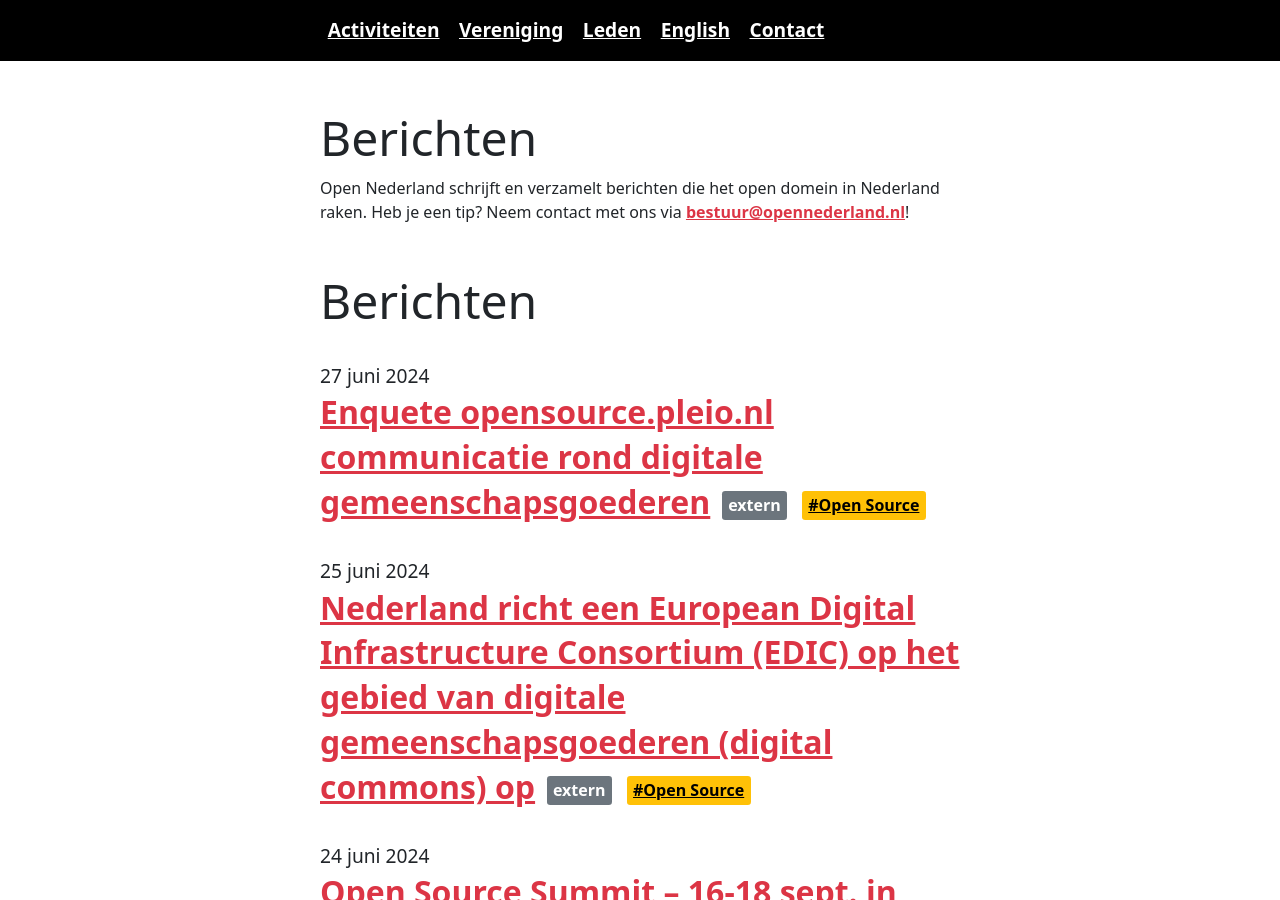
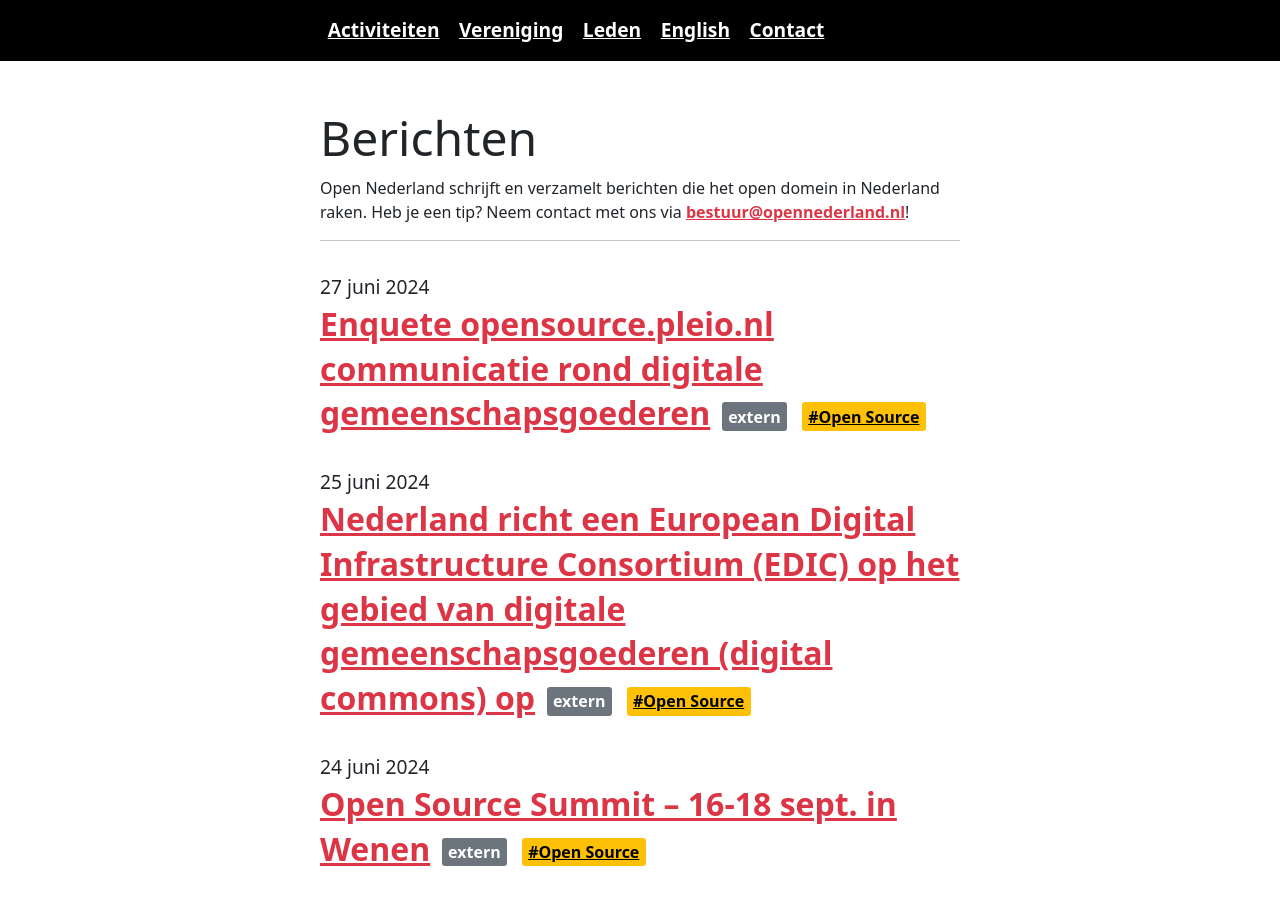
Before and after one commit to opennederland/www.opennederland.nl, a Jekyll site: the page built from pages/berichten.md, in a window 1280 px wide and 900 px high. Built offline with Jekyll 4.4.1, drawn with Linux system fonts in a browser that asks for light colours.

Commit message:
Update berichten.md
kleine update

```diff
--- a/pages/berichten.md
+++ b/pages/berichten.md
@@ -6,7 +6,8 @@
 
 Open Nederland schrijft en verzamelt berichten die het open domein in Nederland raken. Heb je een tip? Neem contact met ons via [bestuur@opennederland.nl](mailto:bestuur@opennederland.nl)!
 
-## Berichten
+<hr/>
+
 {% for post in site.posts %}
 {% include bericht.html bericht=post %}
 {% endfor %}
```
